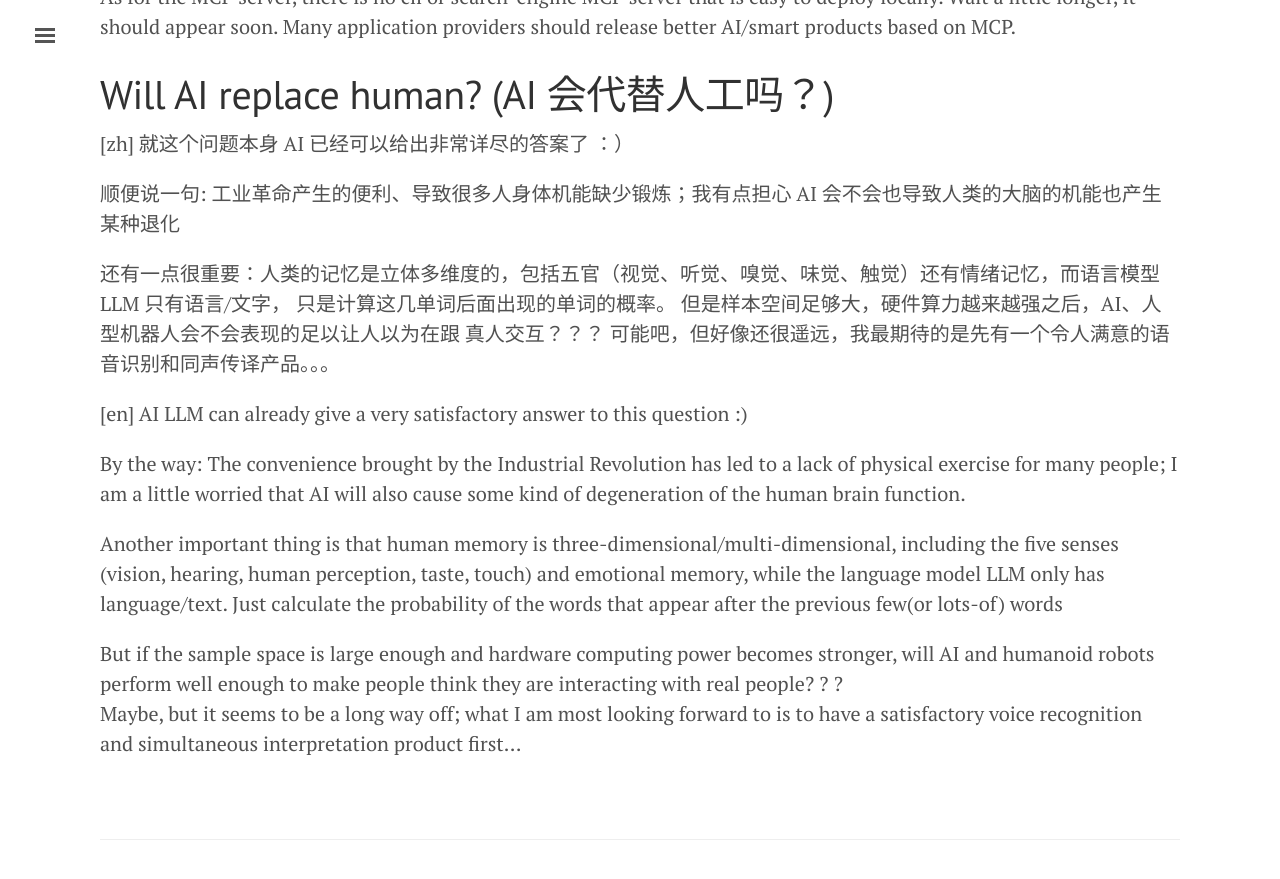
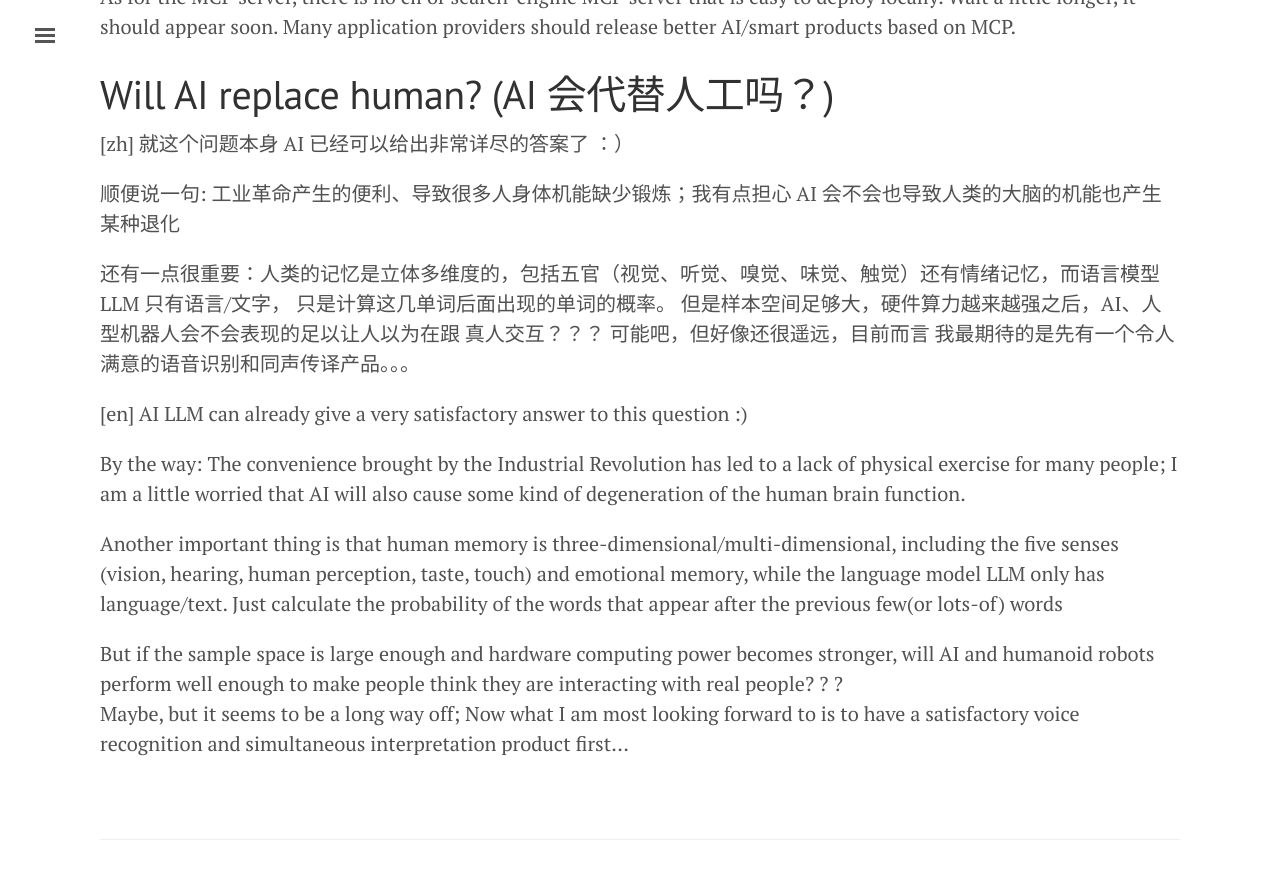
Before and after one commit to tcler/tcler.github.io, a Jekyll site: the page built from _posts/2025-05-22-experience-using-ollama-and-large-language-models.md, in a window 1280 px wide and 900 px high, scrolled down 2766 px. Shown: the top 879 px of the window. Built offline with Jekyll 4.4.1, drawn with Linux system fonts in a browser that asks for light colours.

Commit message:
Update 2025-05-22-experience-using-ollama-and-large-language-models.md

```diff
--- a/_posts/2025-05-22-experience-using-ollama-and-large-language-models.md
+++ b/_posts/2025-05-22-experience-using-ollama-and-large-language-models.md
@@ -91,7 +91,7 @@ Many application providers should release better AI/smart products based on MCP.
 还有一点很重要：人类的记忆是立体多维度的，包括五官（视觉、听觉、嗅觉、味觉、触觉）还有情绪记忆，而语言模型 LLM 只有语言/文字，
 只是计算这几单词后面出现的单词的概率。
 但是样本空间足够大，硬件算力越来越强之后，AI、人型机器人会不会表现的足以让人以为在跟 真人交互？？？
-可能吧，但好像还很遥远，我最期待的是先有一个令人满意的语音识别和同声传译产品。。。
+可能吧，但好像还很遥远，目前而言 我最期待的是先有一个令人满意的语音识别和同声传译产品。。。
 
 [en] AI LLM can already give a very satisfactory answer to this question :)
 
@@ -102,4 +102,4 @@ Another important thing is that human memory is three-dimensional/multi-dimensio
 while the language model LLM only has language/text. Just calculate the probability of the words that appear after the previous few(or lots-of) words
 
 But if the sample space is large enough and hardware computing power becomes stronger, will AI and humanoid robots perform well enough to make people think they are interacting with real people? ? ?
-Maybe, but it seems to be a long way off; what I am most looking forward to is to have a satisfactory voice recognition and simultaneous interpretation product first...
+Maybe, but it seems to be a long way off; Now what I am most looking forward to is to have a satisfactory voice recognition and simultaneous interpretation product first...
```
